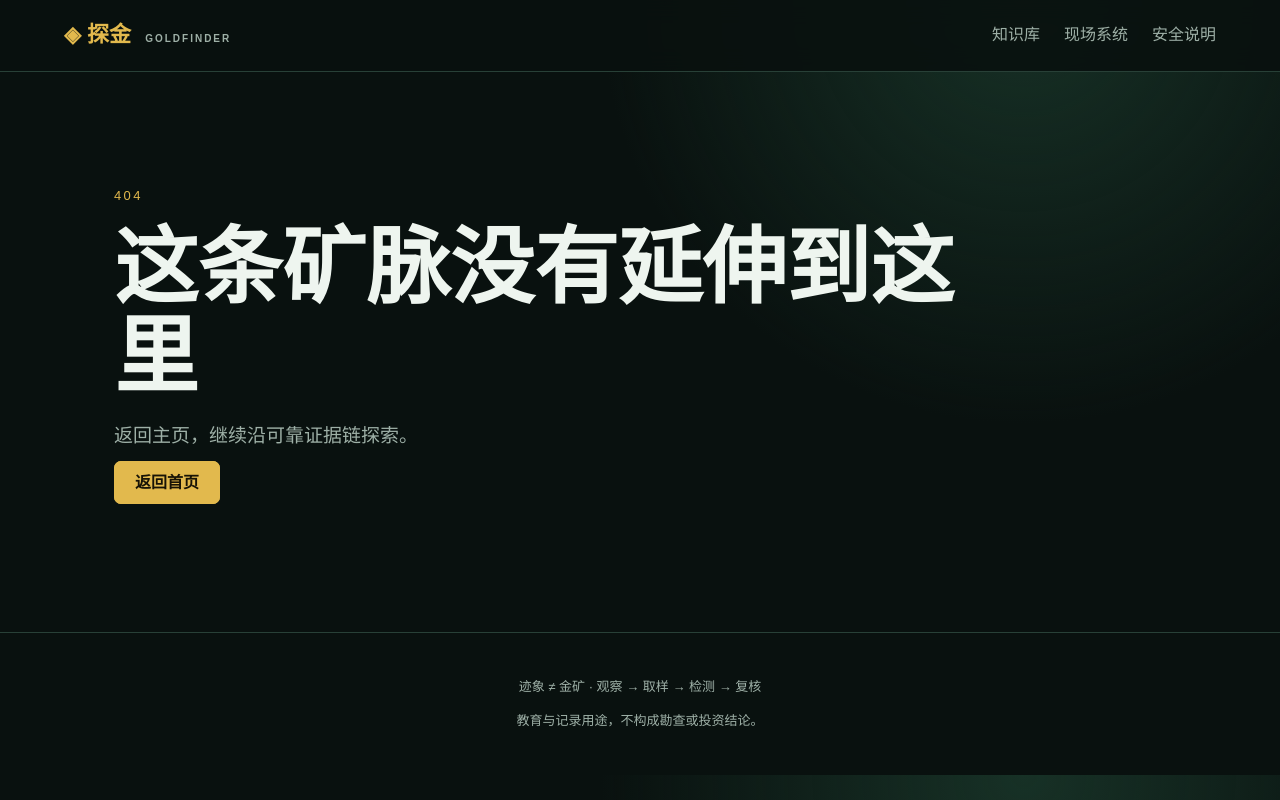
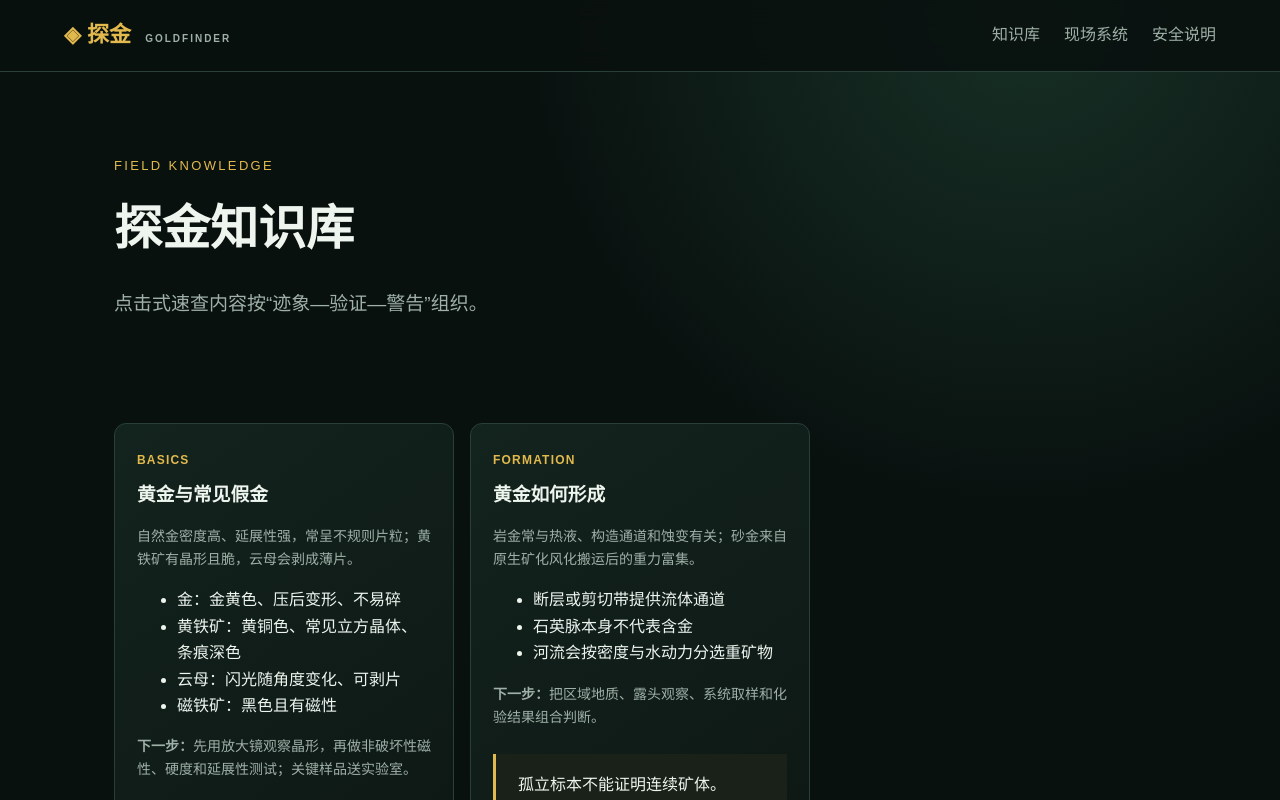
Before and after one commit to minnyinyioo/goldfinder, a Next.js app: page /knowledge in a window 1280 px wide. Before the commit this address had no page. Shown: the top 800 px of the page. Built offline with nearby package versions, Linux system fonts and the light colour scheme.

Commit message:
v0.2.0 basic gold knowledge base

```diff
--- /dev/null
+++ b/src/app/knowledge/page.tsx
@@ -0,0 +1,2 @@
+import {guides} from "@/data/knowledge";
+export default function Knowledge(){return <><div className="page-head"><p className="eyebrow">FIELD KNOWLEDGE</p><h1>探金知识库</h1><p className="lead">点击式速查内容按“迹象—验证—警告”组织。</p></div><div className="section"><div className="grid">{guides.map(g=><article className="card" id={g.id} key={g.id}><b>{g.id.toUpperCase()}</b><h3>{g.title}</h3><p>{g.summary}</p><ul>{g.signals.map(x=><li key={x}>{x}</li>)}</ul><p><strong>下一步：</strong>{g.verify}</p><div className="notice">{g.warning}</div></article>)}</div></div></>}
--- /dev/null
+++ b/src/data/knowledge.ts
@@ -0,0 +1,5 @@
+export type Guide={id:string;title:string;summary:string;signals:string[];verify:string;warning:string};
+export const guides:Guide[]=[
+{id:"basics",title:"黄金与常见假金",summary:"自然金密度高、延展性强，常呈不规则片粒；黄铁矿有晶形且脆，云母会剥成薄片。",signals:["金：金黄色、压后变形、不易碎","黄铁矿：黄铜色、常见立方晶体、条痕深色","云母：闪光随角度变化、可剥片","磁铁矿：黑色且有磁性"],verify:"先用放大镜观察晶形，再做非破坏性磁性、硬度和延展性测试；关键样品送实验室。",warning:"肉眼识别不能给出含金品位。"},
+{id:"formation",title:"黄金如何形成",summary:"岩金常与热液、构造通道和蚀变有关；砂金来自原生矿化风化搬运后的重力富集。",signals:["断层或剪切带提供流体通道","石英脉本身不代表含金","河流会按密度与水动力分选重矿物"],verify:"把区域地质、露头观察、系统取样和化验结果组合判断。",warning:"孤立标本不能证明连续矿体。"}
+];
--- a/tsconfig.json
+++ b/tsconfig.json
@@ -1 +1 @@
-{"compilerOptions":{"target":"ES2017","lib":["dom","dom.iterable","esnext"],"allowJs":false,"skipLibCheck":true,"strict":true,"noEmit":true,"esModuleInterop":true,"module":"esnext","moduleResolution":"bundler","resolveJsonModule":true,"isolatedModules":true,"jsx":"preserve","incremental":true,"plugins":[{"name":"next"}]},"include":["next-env.d.ts","**/*.ts","**/*.tsx",".next/types/**/*.ts"],"exclude":["node_modules"]}
+{"compilerOptions":{"target":"ES2017","lib":["dom","dom.iterable","esnext"],"allowJs":false,"skipLibCheck":true,"strict":true,"noEmit":true,"esModuleInterop":true,"module":"esnext","moduleResolution":"bundler","resolveJsonModule":true,"isolatedModules":true,"jsx":"preserve","incremental":true,"baseUrl":".","paths":{"@/*":["./src/*"]},"plugins":[{"name":"next"}]},"include":["next-env.d.ts","**/*.ts","**/*.tsx",".next/types/**/*.ts"],"exclude":["node_modules"]}
```
